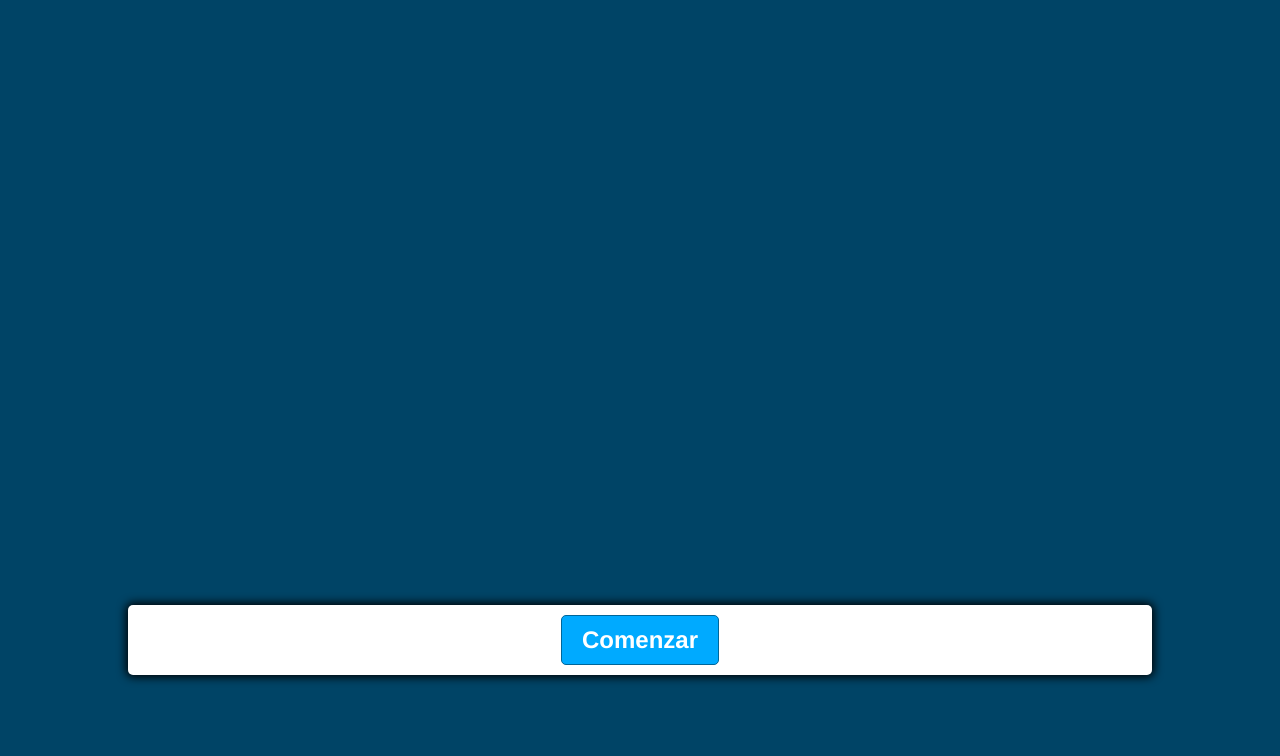
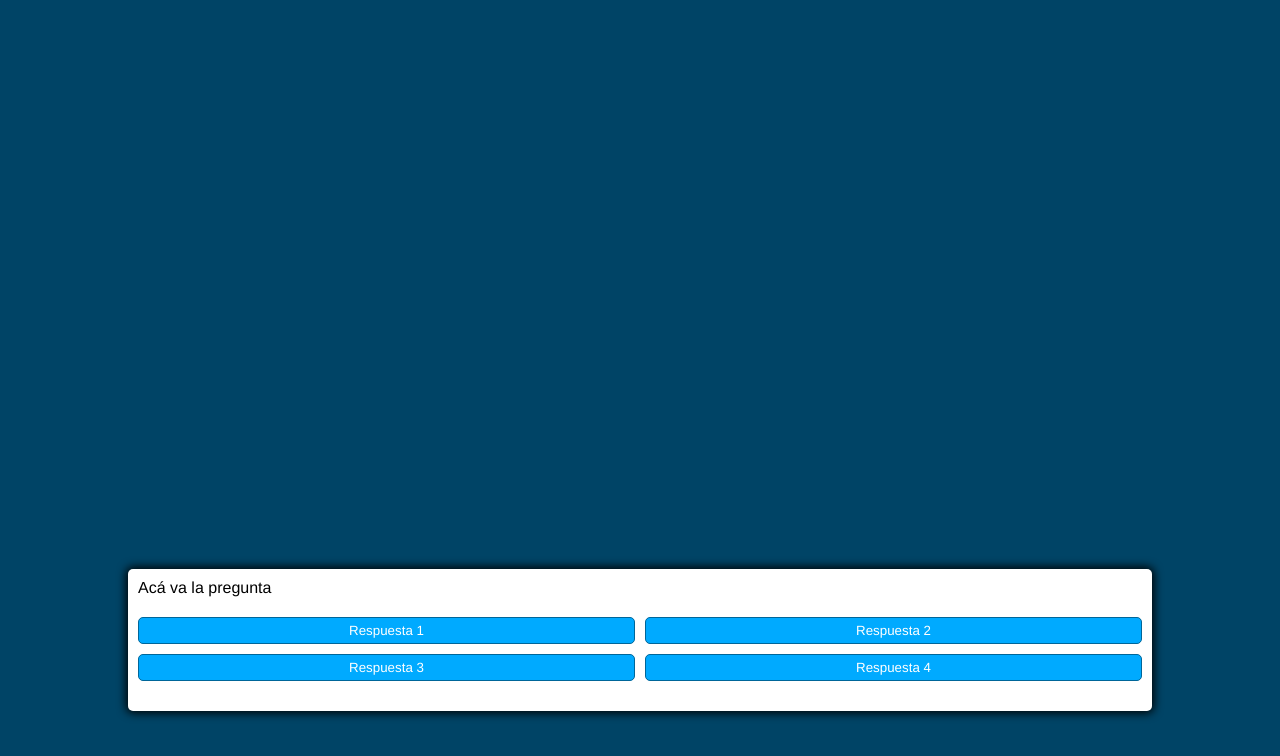
Before and after one commit to JesusAcostaa/Preguntas-y-respuestas, a website: page views/inicio.html in a window 1280 px wide. Both pictures are taken after a click on the button "Comenzar". Shown: the top 756 px of the page. Drawn offline with Linux system fonts and the light colour scheme.

Commit message:
Añado js para funcionalidad

```diff
--- a/views/inicio.html
+++ b/views/inicio.html
@@ -27,5 +27,6 @@
      </div>
     </div>
 
+    <script src="script.js"> </script>
 </body>
 </html>
--- /dev/null
+++ b/views/script.js
@@ -0,0 +1,41 @@
+const startButton = document.getElementById('boton-comenzar');
+const questionContainerElements = document.getElementById('contenedor-preguntas');
+const questionElement = document.getElementById('question')
+const answerButtonsElement = document.getElementById('botones-respuesta');
+
+let shuffledQuestions, currentQuestionIndex
+
+startButton.addEventListener('click' , startGame)
+
+function startGame() {
+    console.log('hola');
+    startButton.classList.add('hide');
+    shuffledQuestions = question.sort(() => Math.random() - .5)
+    currentQuestionIndex = 0;
+    questionContainerElements.classList.remove('hide');
+    setNextQuestion()
+}
+
+function setNextQuestion(){
+    showQuestion(shuffledQuestions[currentQuestionIndex])
+}
+function showQuestion(question) {
+    questionElement.innerHTML = question.question;
+}
+
+function selectAnswer(){
+
+
+}
+
+const question = [
+    {
+        questions : 'Cuanto es 2 + 2',
+        answers: [
+            { text : '4', correct: true},
+            { text : '1', correct: false},
+            { text : '5', correct: false},
+            { text : '22', correct: false},
+        ]
+    }
+]
```
Also changed, not shown: views/css/styles.css (line endings or trailing spaces).
